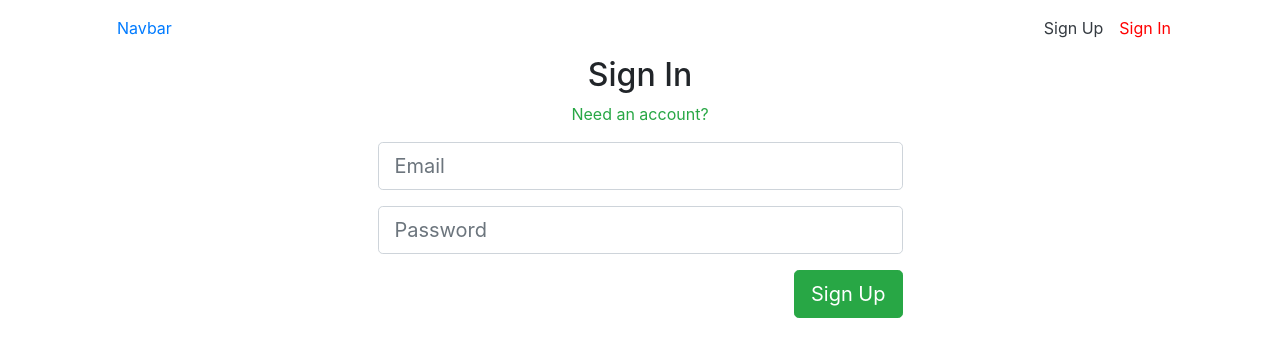
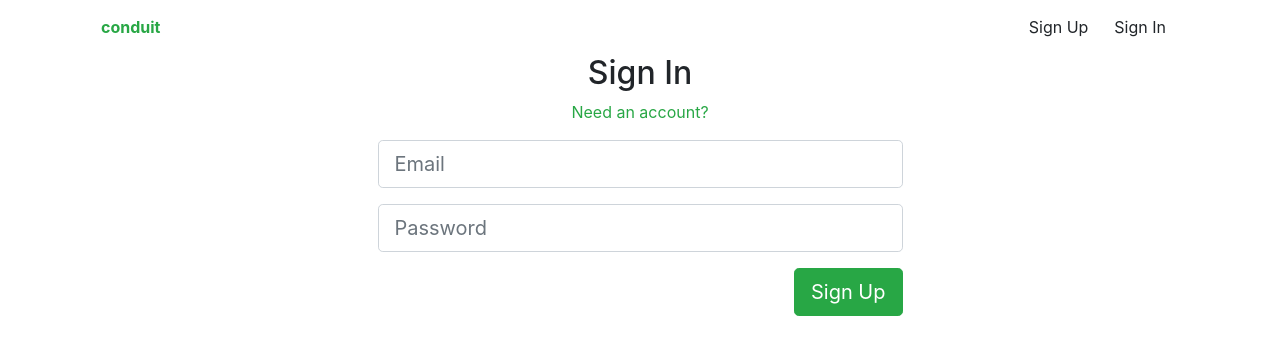
Before and after one commit to mnjoyanx/realworldvue, a Vue app: page /login in a window 1280 px wide. Shown: the top 356 px of the page. Built offline with nearby package versions, Linux system fonts and the light colour scheme.

Commit message:
adding navbar

```diff
--- a/src/assets/styles/navbar.scss
+++ b/src/assets/styles/navbar.scss
@@ -1,3 +1,3 @@
-a.router-link-active {
-    color: red !important;
+.active__class {
+    color: red;
 }
--- a/src/components/NavBar.vue
+++ b/src/components/NavBar.vue
@@ -1,6 +1,11 @@
 <template>
   <nav class="navbar navbar-expand-lg">
-    <router-link to="/" exact class="nav-link">Navbar</router-link>
+    <ul class="navbar-nav">
+      <router-link to="/" tag="li" exact active-class="active__class">
+        <strong role="button" class="text-success">conduit</strong>
+      </router-link>
+    </ul>
+
     <button
       class="navbar-toggler"
       type="button"
@@ -15,21 +20,22 @@
 
     <div class="collapse navbar-collapse" id="navbarSupportedContent">
       <ul class="navbar-nav ml-auto">
-        <li
-          class="nav-item"
+        <router-link active-class="active__class" :to="{ name: name }" tag="li"
           v-for="({ name, title }, key) in routes"
           :key="key"
         >
-          <router-link class="nav-link text-dark" :to="{ name: name }">
+          <span href="#" class="btn">
             {{ title }}
-          </router-link>
-        </li>
+          </span>
+        </router-link>
       </ul>
     </div>
   </nav>
 </template>
 
 <script>
+import { mapState } from 'vuex'
+
 export default {
   name: "RwlNavBar",
   data() {
@@ -38,12 +44,17 @@ export default {
         { url: "/register", name: "signUp", title: "Sign Up" },
         { url: "/login", name: "signIn", title: "Sign In" },
       ],
-    };
+    }
   },
+  computed: {
+    ...mapState({
+      currentUser: state => state.auth.currentUser
+    })
+  }
 };
 </script>
 
 
 <style lang="scss" scoped>
-    @import url('../assets/styles/navbar.scss')
+@import url("../assets/styles/navbar.scss");
 </style>
--- a/src/store/auth.js
+++ b/src/store/auth.js
@@ -31,6 +31,7 @@ const mutations = {
   },
 
   LOGIN_SUCCESS(state, payload) {
+    console.log(payload);
     state.isSubmitting = false
     state.currentUser = payload
     state.isLoggedIn = true
@@ -71,7 +72,7 @@ const actions = {
       commit('LOGIN_START')
       authApi.login(credentials)
         .then(res => {
-          commit('LOGIN_SUCCESS', credentials)
+          commit('LOGIN_SUCCESS', res.data.user)
           setItem("accessToken", res.data.user.token)
           resolve(res.data.user)
         })
--- a/src/views/Login.vue
+++ b/src/views/Login.vue
@@ -72,12 +72,12 @@ export default {
       this.$store
         .dispatch("SIGN_IN", user)
         .then(() => {
-            this.$router.push({ name: "home" });
+            this.$router.push({ name:  "home" });
         })
         .catch(err => {
           console.log(err, 'err');
         })
     },
-  },
+  }
 };
 </script>
```
